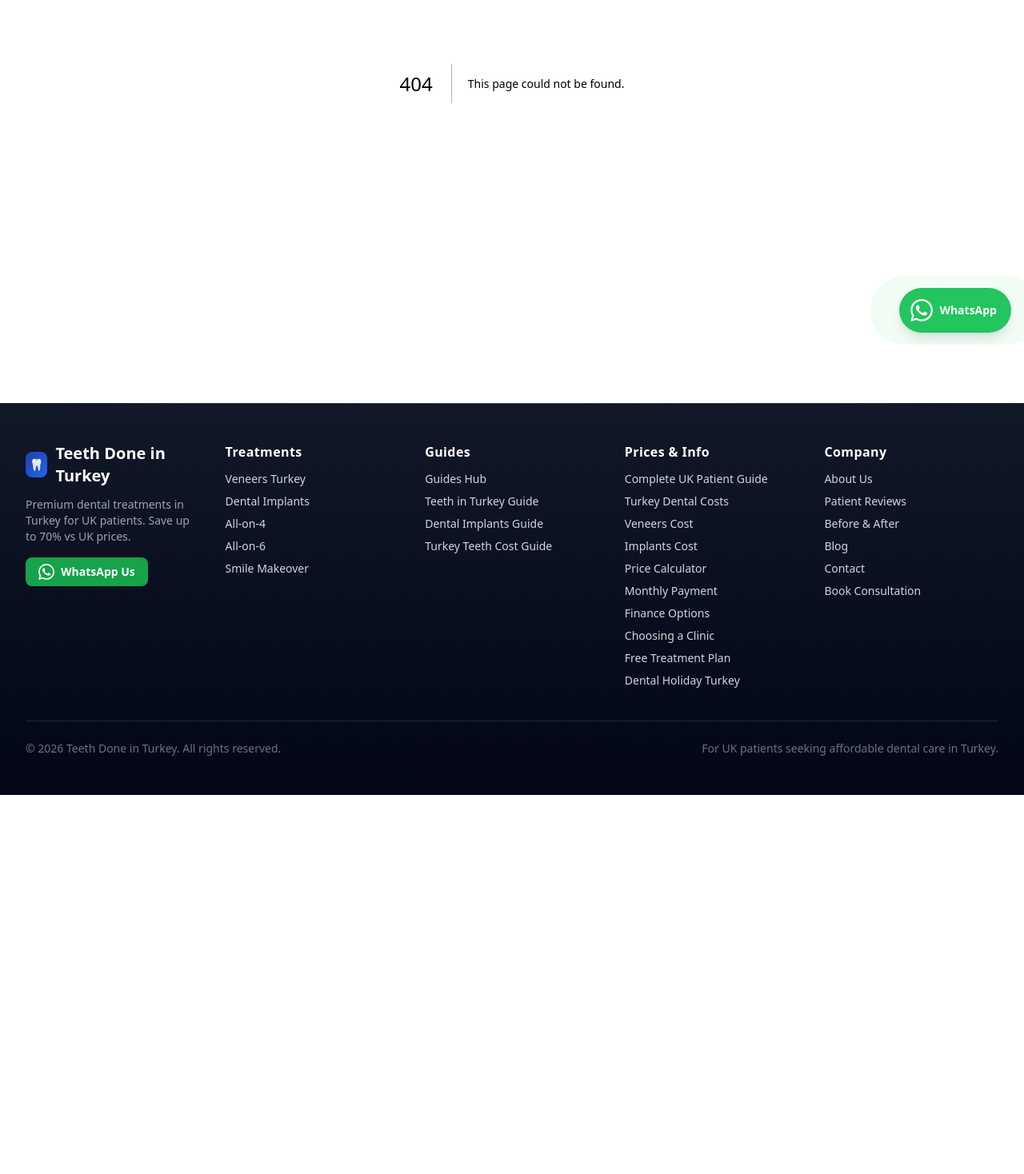
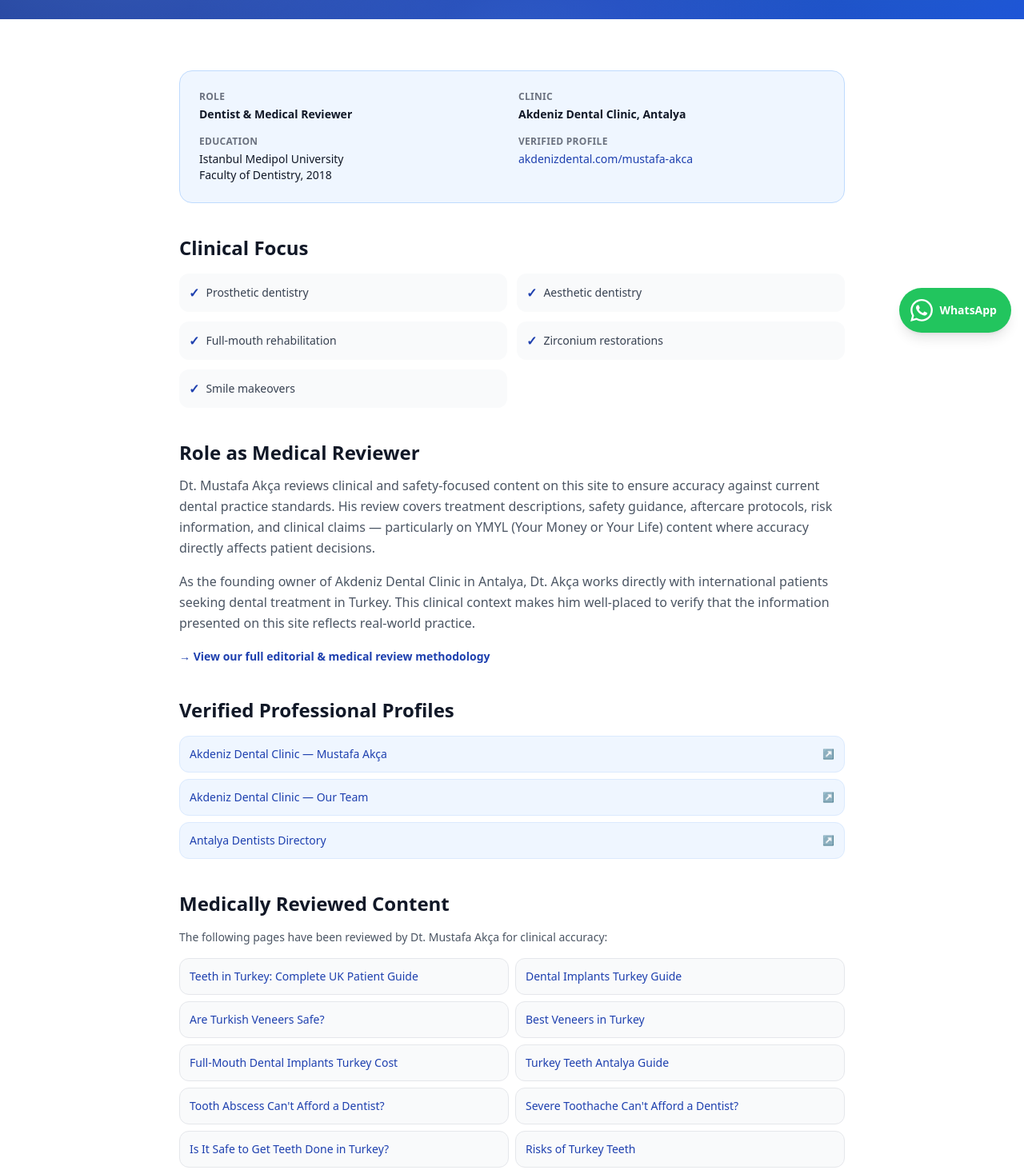
Before and after one commit to digiroiio-lgtm/teethdoneinturkey, a Next.js app: page /medical-reviewers/mustafa-akca in a window 1280 px wide. Before the commit this address had no page. Shown: the part 360-1828 px from the top of the page at 80% size. Before the commit the page ends 1354 px from the top, so only its background shows below. Built offline with nearby package versions, Linux system fonts and the light colour scheme.

Commit message:
feat(reviewer): add verified Mustafa Akca entity and profile

```diff
--- /dev/null
+++ b/src/app/medical-reviewers/mustafa-akca/page.tsx
@@ -0,0 +1,182 @@
+import type { Metadata } from "next";
+import Link from "next/link";
+import Breadcrumb from "@/components/Breadcrumb";
+import { REVIEWER_PERSON } from "@/lib/reviewer";
+
+export const revalidate = 86400;
+
+export const metadata: Metadata = {
+  alternates: { canonical: "/medical-reviewers/mustafa-akca" },
+  title: { absolute: "Dt. Mustafa Akça — Dental Medical Reviewer | Teeth Done in Turkey" },
+  description: "Dt. Mustafa Akça is a dentist and medical reviewer for Teeth Done in Turkey. Founding owner of Akdeniz Dental Clinic, Antalya. Graduate of Istanbul Medipol University, 2018.",
+};
+
+const SITE_URL = "https://www.teethdoneinturkey.co.uk";
+const PAGE_URL = `${SITE_URL}/medical-reviewers/mustafa-akca`;
+
+const personSchema = {
+  "@context": "https://schema.org",
+  "@graph": [
+    {
+      ...REVIEWER_PERSON,
+      alumniOf: {
+        "@type": "EducationalOrganization",
+        name: "Istanbul Medipol University Faculty of Dentistry",
+      },
+      knowsAbout: [
+        "Prosthetic Dentistry",
+        "Aesthetic Dentistry",
+        "Full-Mouth Rehabilitation",
+        "Zirconium Restorations",
+        "Smile Makeovers",
+      ],
+      worksFor: {
+        "@type": "Dentist",
+        name: "Akdeniz Dental Clinic",
+        url: "https://akdenizdental.com",
+        address: { "@type": "PostalAddress", addressLocality: "Antalya", addressCountry: "TR" },
+      },
+    },
+    {
+      "@type": "BreadcrumbList",
+      itemListElement: [
+        { "@type": "ListItem", position: 1, name: "Home", item: `${SITE_URL}/` },
+        { "@type": "ListItem", position: 2, name: "Dt. Mustafa Akça — Medical Reviewer", item: PAGE_URL },
+      ],
+    },
+  ],
+};
+
+const reviewedPages = [
+  { title: "Teeth in Turkey: Complete UK Patient Guide", href: "/guides/teeth-in-turkey" },
+  { title: "Dental Implants Turkey Guide", href: "/guides/dental-implants-turkey" },
+  { title: "Are Turkish Veneers Safe?", href: "/guides/turkish-veneers-safety" },
+  { title: "Best Veneers in Turkey", href: "/guides/best-veneers-turkey" },
+  { title: "Full-Mouth Dental Implants Turkey Cost", href: "/guides/full-mouth-dental-implants-turkey-cost" },
+  { title: "Turkey Teeth Antalya Guide", href: "/guides/turkey-teeth-antalya" },
+  { title: "Tooth Abscess Can't Afford a Dentist?", href: "/guides/tooth-abscess-cant-afford-dentist" },
+  { title: "Severe Toothache Can't Afford a Dentist?", href: "/guides/severe-toothache-cant-afford-dentist" },
+  { title: "Is It Safe to Get Teeth Done in Turkey?", href: "/blog/is-it-safe-to-get-teeth-done-in-turkey" },
+  { title: "Risks of Turkey Teeth", href: "/blog/risks-of-turkey-teeth" },
+  { title: "Risks of Veneers in Turkey", href: "/blog/risks-of-veneers-in-turkey" },
+  { title: "Aftercare for Dental Work in Turkey", href: "/blog/aftercare-for-dental-work-in-turkey" },
+  { title: "Signs of Dental Implant Failure", href: "/blog/signs-of-dental-implant-failure" },
+  { title: "Dental Implant Recovery Time", href: "/blog/dental-implant-recovery-time" },
+  { title: "Turkey Teeth Cost Overview", href: "/prices/turkey-teeth-cost" },
+];
+
+export default function MustafaAkcaProfilePage() {
+  return (
+    <>
+      <script type="application/ld+json" dangerouslySetInnerHTML={{ __html: JSON.stringify(personSchema) }} />
+
+      <div className="hero-gradient text-white py-16 px-4 relative overflow-hidden">
+        <div className="max-w-4xl mx-auto">
+          <div className="mb-3">
+            <Breadcrumb items={[
+              { label: "Home", href: "/" },
+              { label: "Medical Reviewers" },
+            ]} />
+          </div>
+          <div className="inline-block bg-blue-500/40 text-blue-100 text-sm px-4 py-1.5 rounded-full mb-4">Medical Reviewer</div>
+          <h1 className="text-4xl sm:text-5xl font-extrabold mb-3">Dt. Mustafa Akça</h1>
+          <p className="text-xl text-blue-200 mb-1">Dentist & Medical Reviewer</p>
+          <p className="text-blue-300 text-sm">Founding Owner, Akdeniz Dental Clinic — Antalya, Turkey</p>
+        </div>
+      </div>
+
+      <section className="py-16 bg-white">
+        <div className="max-w-4xl mx-auto px-4 sm:px-6 lg:px-8 space-y-10">
+
+          {/* Professional summary */}
+          <div className="bg-blue-50 rounded-2xl p-6 border border-blue-200">
+            <div className="grid grid-cols-1 sm:grid-cols-2 gap-4 text-sm">
+              <div>
+                <p className="text-gray-500 text-xs font-semibold uppercase tracking-wide mb-1">Role</p>
+                <p className="text-gray-900 font-semibold">Dentist & Medical Reviewer</p>
+              </div>
+              <div>
+                <p className="text-gray-500 text-xs font-semibold uppercase tracking-wide mb-1">Clinic</p>
+                <p className="text-gray-900 font-semibold">Akdeniz Dental Clinic, Antalya</p>
+              </div>
+              <div>
+                <p className="text-gray-500 text-xs font-semibold uppercase tracking-wide mb-1">Education</p>
+                <p className="text-gray-900">Istanbul Medipol University<br />Faculty of Dentistry, 2018</p>
+              </div>
+              <div>
+                <p className="text-gray-500 text-xs font-semibold uppercase tracking-wide mb-1">Verified Profile</p>
+                <a href="https://akdenizdental.com/mustafa-akca" target="_blank" rel="noopener noreferrer" className="text-[#1e40af] hover:underline text-sm">akdenizdental.com/mustafa-akca</a>
+              </div>
+            </div>
+          </div>
+
+          {/* Clinical focus */}
+          <div>
+            <h2 className="text-2xl font-bold text-gray-900 mb-4">Clinical Focus</h2>
+            <div className="grid grid-cols-1 sm:grid-cols-2 gap-3">
+              {[
+                "Prosthetic dentistry",
+                "Aesthetic dentistry",
+                "Full-mouth rehabilitation",
+                "Zirconium restorations",
+                "Smile makeovers",
+              ].map(area => (
+                <div key={area} className="flex gap-2 items-center p-3 bg-gray-50 rounded-xl">
+                  <span className="text-[#1e40af] font-bold">✓</span>
+                  <span className="text-gray-700 text-sm">{area}</span>
+                </div>
+              ))}
+            </div>
+          </div>
+
+          {/* Reviewer role */}
+          <div>
+            <h2 className="text-2xl font-bold text-gray-900 mb-3">Role as Medical Reviewer</h2>
+            <p className="text-gray-600 leading-relaxed mb-4">
+              Dt. Mustafa Akça reviews clinical and safety-focused content on this site to ensure accuracy against current dental practice standards. His review covers treatment descriptions, safety guidance, aftercare protocols, risk information, and clinical claims — particularly on YMYL (Your Money or Your Life) content where accuracy directly affects patient decisions.
+            </p>
+            <p className="text-gray-600 leading-relaxed mb-4">
+              As the founding owner of Akdeniz Dental Clinic in Antalya, Dt. Akça works directly with international patients seeking dental treatment in Turkey. This clinical context makes him well-placed to verify that the information presented on this site reflects real-world practice.
+            </p>
+            <Link href="/editorial-policy" className="text-[#1e40af] font-semibold hover:underline text-sm">
+              → View our full editorial & medical review methodology
+            </Link>
+          </div>
+
+          {/* External verification */}
+          <div>
+            <h2 className="text-2xl font-bold text-gray-900 mb-4">Verified Professional Profiles</h2>
+            <div className="space-y-2">
+              {[
+                { label: "Akdeniz Dental Clinic — Mustafa Akça", href: "https://akdenizdental.com/mustafa-akca" },
+                { label: "Akdeniz Dental Clinic — Our Team", href: "https://akdenizdental.com/our-team" },
+                { label: "Antalya Dentists Directory", href: "https://www.antalyadishekimleri.com/dis-hekimi/mustafa-akca/" },
+              ].map(link => (
+                <a key={link.href} href={link.href} target="_blank" rel="noopener noreferrer"
+                  className="flex items-center gap-2 text-[#1e40af] hover:underline text-sm p-3 bg-blue-50 rounded-xl border border-blue-100">
+                  <span className="font-medium">{link.label}</span>
+                  <span className="text-blue-300 text-xs ml-auto">↗</span>
+                </a>
+              ))}
+            </div>
+          </div>
+
+          {/* Reviewed pages */}
+          <div>
+            <h2 className="text-2xl font-bold text-gray-900 mb-4">Medically Reviewed Content</h2>
+            <p className="text-gray-600 text-sm mb-4">The following pages have been reviewed by Dt. Mustafa Akça for clinical accuracy:</p>
+            <div className="grid grid-cols-1 sm:grid-cols-2 gap-2">
+              {reviewedPages.map(page => (
+                <Link key={page.href} href={page.href}
+                  className="text-sm text-[#1e40af] hover:underline p-3 bg-gray-50 rounded-xl border border-gray-200 block hover:bg-gray-100 transition-colors">
+                  {page.title}
+                </Link>
+              ))}
+            </div>
+          </div>
+
+        </div>
+      </section>
+    </>
+  );
+}
```
